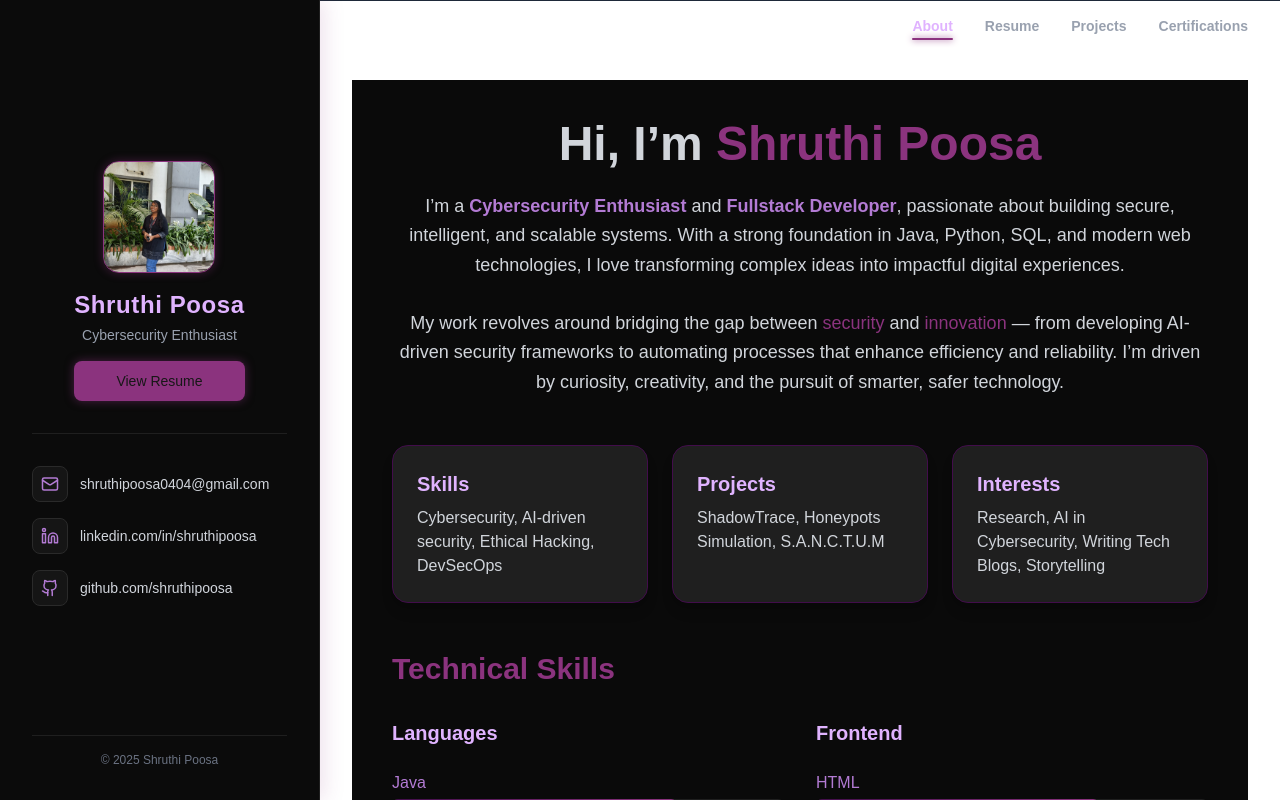
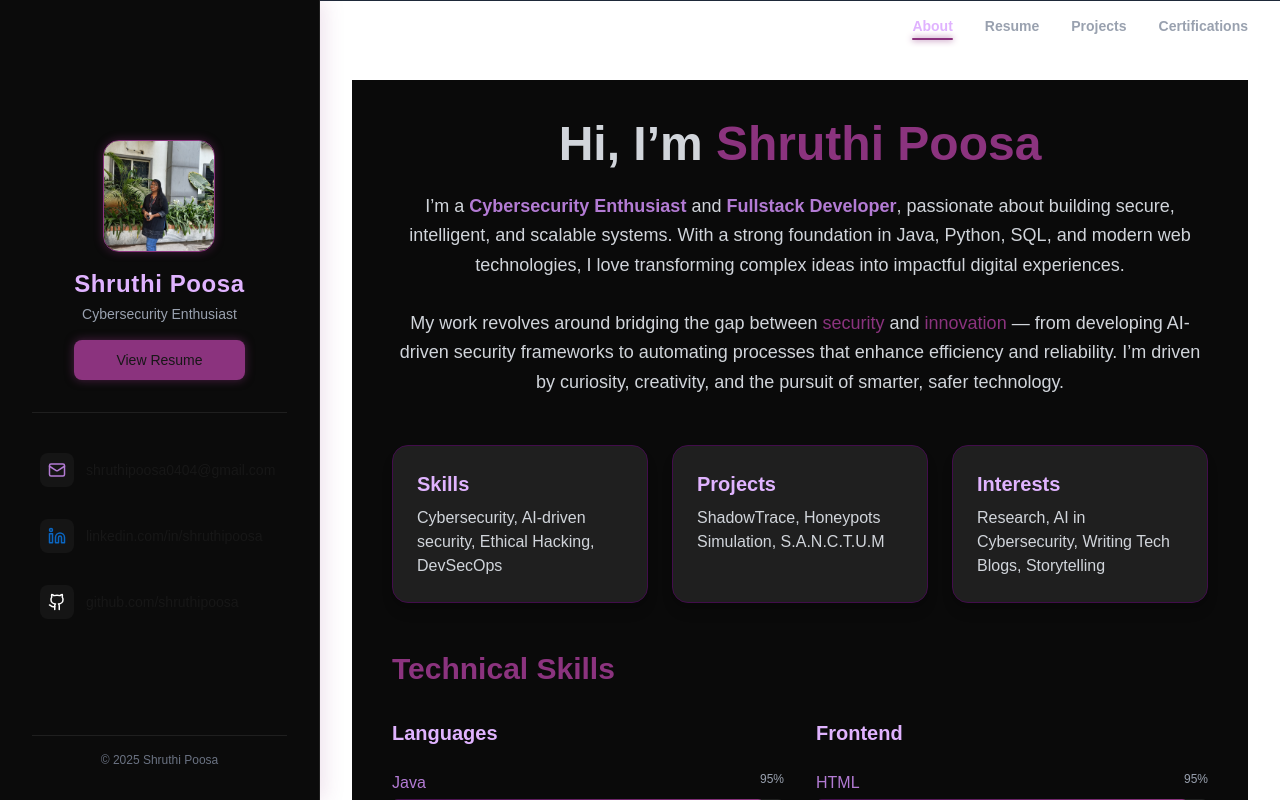
Before and after one commit to Shruthipoosa04/Shruthi-s-Portfolio, a Next.js app: page / in a window 1280 px wide. Built offline with nearby package versions, Linux system fonts and the light colour scheme.

Commit message:
modified commit

```diff
--- a/app/components/Sidebar.tsx
+++ b/app/components/Sidebar.tsx
@@ -1,8 +1,32 @@
 "use client";
 
 import { Github, Linkedin, Mail } from "lucide-react";
+import React from "react";
 
 export default function Sidebar() {
+  const currentYear = new Date().getFullYear();
+
+  const socialLinks = [
+    {
+      icon: <Mail size={18} />,
+      href: "mailto:shruthipoosa0404@gmail.com",
+      label: "Email",
+      color: "#B37BD4",
+    },
+    {
+      icon: <Linkedin size={18} />,
+      href: "https://linkedin.com/in/shruthipoosa",
+      label: "LinkedIn",
+      color: "#0A66C2",
+    },
+    {
+      icon: <Github size={18} />,
+      href: "https://github.com/shruthipoosa",
+      label: "GitHub",
+      color: "#fff",
+    },
+  ];
+
   return (
     <aside className="hidden md:flex flex-col w-80 fixed h-full bg-[#0b0b0b] border-r border-[#1f1f1f] shadow-[4px_0_20px_rgba(139,51,126,0.15)] z-50 p-8">
 
@@ -19,16 +43,16 @@ export default function Sidebar() {
             />
           </div>
 
-          <h2 className="text-2xl font-semibold mt-4 text-[#E0B3FF] tracking-wide">
+          <h2 className="text-2xl font-semibold mt-4 text-[#E0B3FF] tracking-wide text-center">
             Shruthi Poosa
           </h2>
-          <p className="text-sm text-gray-400 mt-1 mb-4">
+          <p className="text-sm text-gray-400 mt-1 mb-4 text-center">
             Cybersecurity Enthusiast
           </p>
 
           {/* Resume Button */}
           <a
-            href="resume\Shruthipoosa.pdf"
+            href="resume/Shruthipoosa.pdf"
             target="_blank"
             className="w-full text-center bg-[#8B337E] hover:bg-[#A852B0] text-sm font-medium py-2.5 rounded-lg transition-all duration-300 shadow-[0_0_10px_rgba(139,51,126,0.5)] hover:shadow-[0_0_20px_rgba(139,51,126,0.6)]"
           >
@@ -39,45 +63,36 @@ export default function Sidebar() {
         {/* Divider */}
         <div className="border-t border-[#1f1f1f] w-full"></div>
 
-        {/* Contact Links */}
-        <div className="space-y-4 w-full">
-          <a
-            href="mailto:shruthipoosa0404@gmail.com"
-            className="flex items-center gap-3 text-gray-300 hover:text-[#E0B3FF] transition-all duration-200"
-          >
-            <div className="bg-[#151515] p-2 rounded-lg border border-[#2a2a2a]">
-              <Mail size={18} className="text-[#B37BD4]" />
-            </div>
-            <span className="text-sm">shruthipoosa0404@gmail.com</span>
-          </a>
-
-          <a
-            href="https://linkedin.com/in/shruthipoosa"
-            target="_blank"
-            className="flex items-center gap-3 text-gray-300 hover:text-[#E0B3FF] transition-all duration-200"
-          >
-            <div className="bg-[#151515] p-2 rounded-lg border border-[#2a2a2a]">
-              <Linkedin size={18} className="text-[#B37BD4]" />
-            </div>
-            <span className="text-sm">linkedin.com/in/shruthipoosa</span>
-          </a>
-
-          <a
-            href="https://github.com/shruthipoosa"
-            target="_blank"
-            className="flex items-center gap-3 text-gray-300 hover:text-[#E0B3FF] transition-all duration-200"
-          >
-            <div className="bg-[#151515] p-2 rounded-lg border border-[#2a2a2a]">
-              <Github size={18} className="text-[#B37BD4]" />
-            </div>
-            <span className="text-sm">github.com/shruthipoosa</span>
-          </a>
+        {/* Contact / Social Links */}
+        <div className="flex flex-col gap-4 w-full">
+          {socialLinks.map((social, index) => (
+            <a
+              key={index}
+              href={social.href}
+              target="_blank"
+              rel="noopener noreferrer"
+              className="flex items-center gap-3 px-2 py-2 rounded-lg transition-all duration-300 hover:scale-105 hover:bg-gradient-to-r hover:from-[#420D4B] hover:to-[#8B337E] hover:text-white"
+              title={social.label}
+            >
+              <div
+                className="p-2 rounded-lg flex items-center justify-center"
+                style={{ backgroundColor: "#151515" }}
+              >
+                {React.cloneElement(social.icon, { color: social.color })}
+              </div>
+              <span className="text-sm truncate">
+                {social.label === "Email"
+                  ? "shruthipoosa0404@gmail.com"
+                  : social.href.replace(/https?:\/\/(www\.)?/, "")}
+              </span>
+            </a>
+          ))}
         </div>
       </div>
 
       {/* Footer */}
       <div className="text-center text-xs text-gray-500 border-t border-[#1f1f1f] pt-4">
-        © {new Date().getFullYear()} Shruthi Poosa
+        © {currentYear} Shruthi Poosa
       </div>
     </aside>
   );
--- a/app/page.tsx
+++ b/app/page.tsx
@@ -30,11 +30,37 @@ export default function About() {
   ];
 
 const techStack = [
-    { category: "Languages", skills: ["Java", "Python", "SQL"] },
-    { category: "Frontend", skills: ["HTML", "CSS", "React"] },
-    { category: "Backend", skills: ["Node.js"] },
-    { category: "Tools & Platforms", skills: ["Git", "Docker"] },
+  {
+    category: "Languages",
+    skills: [
+      { name: "Java", level: 95 },
+      { name: "Python", level: 85 },
+      { name: "SQL", level: 90 },
+    ],
+  },
+  {
+    category: "Frontend",
+    skills: [
+      { name: "HTML", level: 95 },
+      { name: "CSS", level: 90 },
+      { name: "React", level: 85 },
+    ],
+  },
+  {
+    category: "Backend",
+    skills: [
+      { name: "Node.js", level: 80 },
+    ],
+  },
+  {
+    category: "Tools & Platforms",
+    skills: [
+      { name: "Git", level: 80 },
+      { name: "Docker", level: 60 },
+    ],
+  },
 ];
+
 
   return (
     <div className="min-h-screen bg-[#0a0a0a] text-[#d1d5db] px-4 md:px-10 py-10">
@@ -116,7 +142,8 @@ export default function About() {
         {group.skills.map((skill, i) => (
           <div key={i} className="space-y-2">
             <div className="flex justify-between mb-1">
-                    <span style={{ color: colors.subText }}>{skill}</span>
+              <span style={{ color: colors.subText }}>{skill.name}</span>
+              <span className="text-xs text-gray-400">{skill.level}%</span>
             </div>
             <div
               className="w-full h-3 rounded-lg"
@@ -124,8 +151,8 @@ export default function About() {
             >
               <motion.div
                 initial={{ width: 0 }}
-                      animate={{ width: `${70 + Math.random() * 20}%` }}
-                      transition={{ duration: 1.2 }}
+                animate={{ width: `${skill.level}%` }}
+                transition={{ duration: 1.2, ease: "easeInOut" }}
                 className="h-3 rounded-lg"
                 style={{
                   background: `linear-gradient(to right, ${colors.gradientStart}, ${colors.gradientEnd})`,
@@ -139,6 +166,7 @@ export default function About() {
   </div>
 </section>
 
+
       {/* Footer */}
       <footer className="text-center py-6 mt-16 text-sm border-t border-[#420D4B] text-[#9ca3af]">
         © {new Date().getFullYear()} Shruthi Poosa. All rights reserved.
```
Lines whose indentation alone changed are shown as unchanged.
